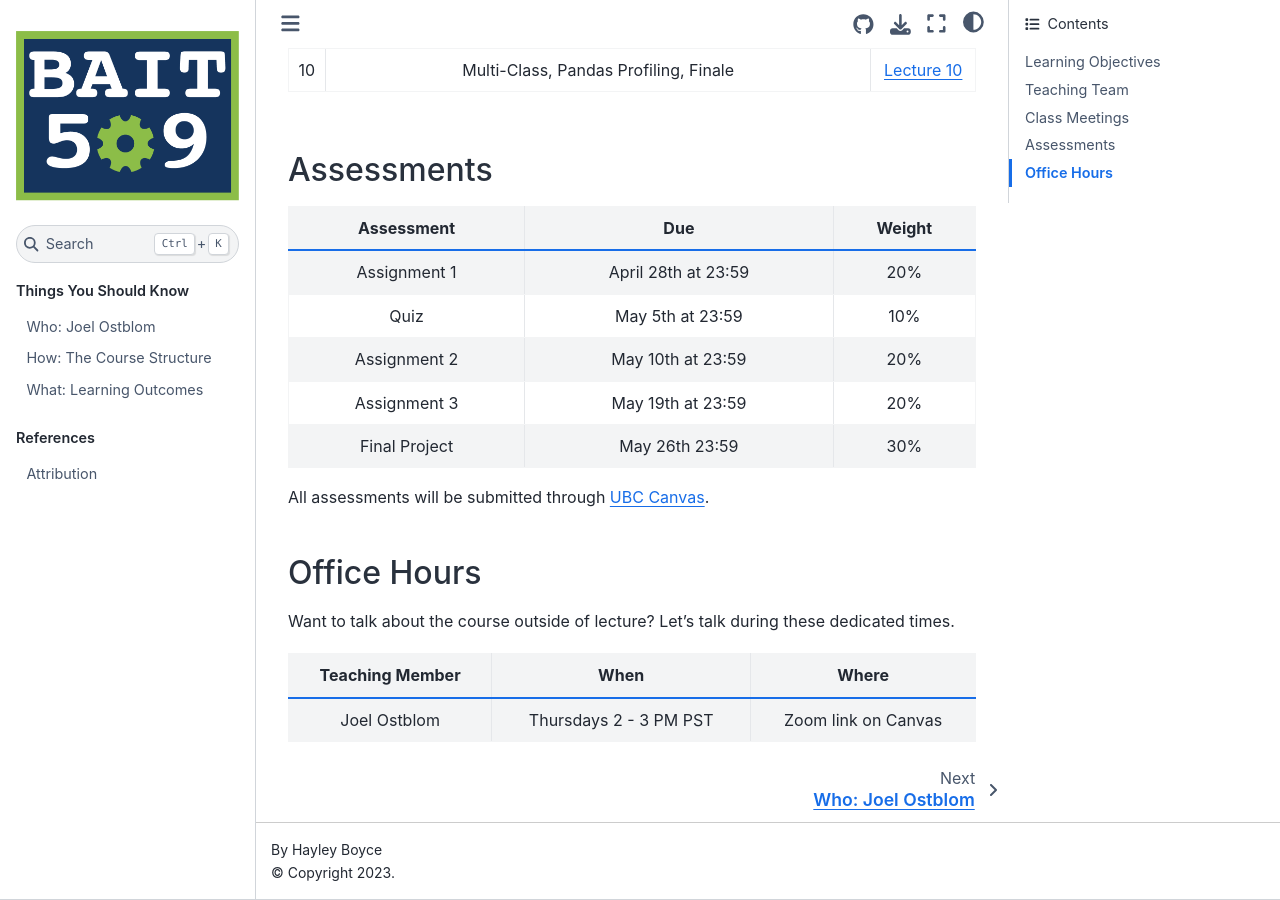
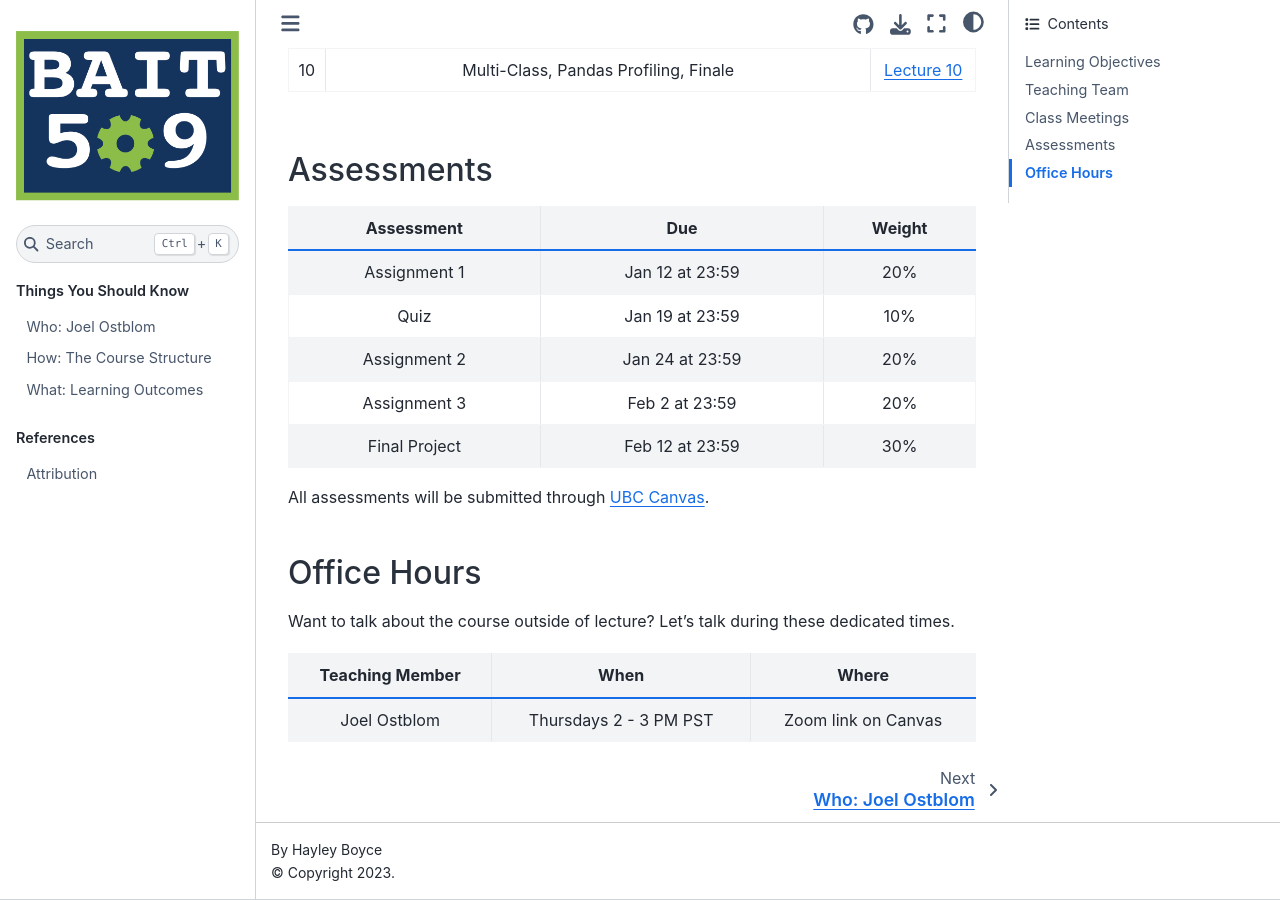
Before and after one commit to bait509-ubc/BAIT509, a Jupyter Book: the page built from intro.md, in a window 1280 px wide and 900 px high, scrolled down 1493 px. Built offline with Jupyter Book 1.0.4 settings and Sphinx 7.4.7 and the Sphinx Book theme 1.1.4, drawn with Linux system fonts in a browser that asks for light colours; pages that are not in the unit, such as notebooks, are missing from menus.

Commit message:
Update intro info

```diff
--- a/intro.md
+++ b/intro.md
@@ -40,18 +40,18 @@ Details about class meetings will appear here as they become available.
 
 | Assessment                                                      | Due                  | Weight |
 | :---:                                                           | :---:                | :---:  |
-| Assignment 1                                                    | April 28th at 23:59  | 20%    |
-| Quiz                                                            | May 5th at 23:59     | 10%    |
-| Assignment 2                                                    | May 10th at 23:59    | 20%    |
-| Assignment 3                                                    | May 19th at 23:59    | 20%    |
-| Final Project                                                   | May 26th 23:59       | 30%    |
+| Assignment 1                                                    | Jan 12 at 23:59      | 20%    |
+| Quiz                                                            | Jan 19 at 23:59      | 10%    |
+| Assignment 2                                                    | Jan 24 at 23:59      | 20%    |
+| Assignment 3                                                    | Feb 2 at 23:59       | 20%    |
+| Final Project                                                   | Feb 12 at 23:59      | 30%    |
 
-All assessments will be submitted through [UBC Canvas](https://canvas.ubc.ca/courses/58082).
+All assessments will be submitted through [UBC Canvas](https://canvas.ubc.ca/courses/82520).
 
 ## Office Hours
 
 Want to talk about the course outside of lecture? Let's talk during these dedicated times.
 
-| Teaching Member | When                 | Where    |
-| :---:           | :---:                | :---:    |
+| Teaching Member | When                   | Where    |
+| :---:           | :---:                  | :---:    |
 |  Joel Ostblom   | Thursdays 2 - 3 PM PST | Zoom link on Canvas |
```
Also changed, not shown: 1 other file.
